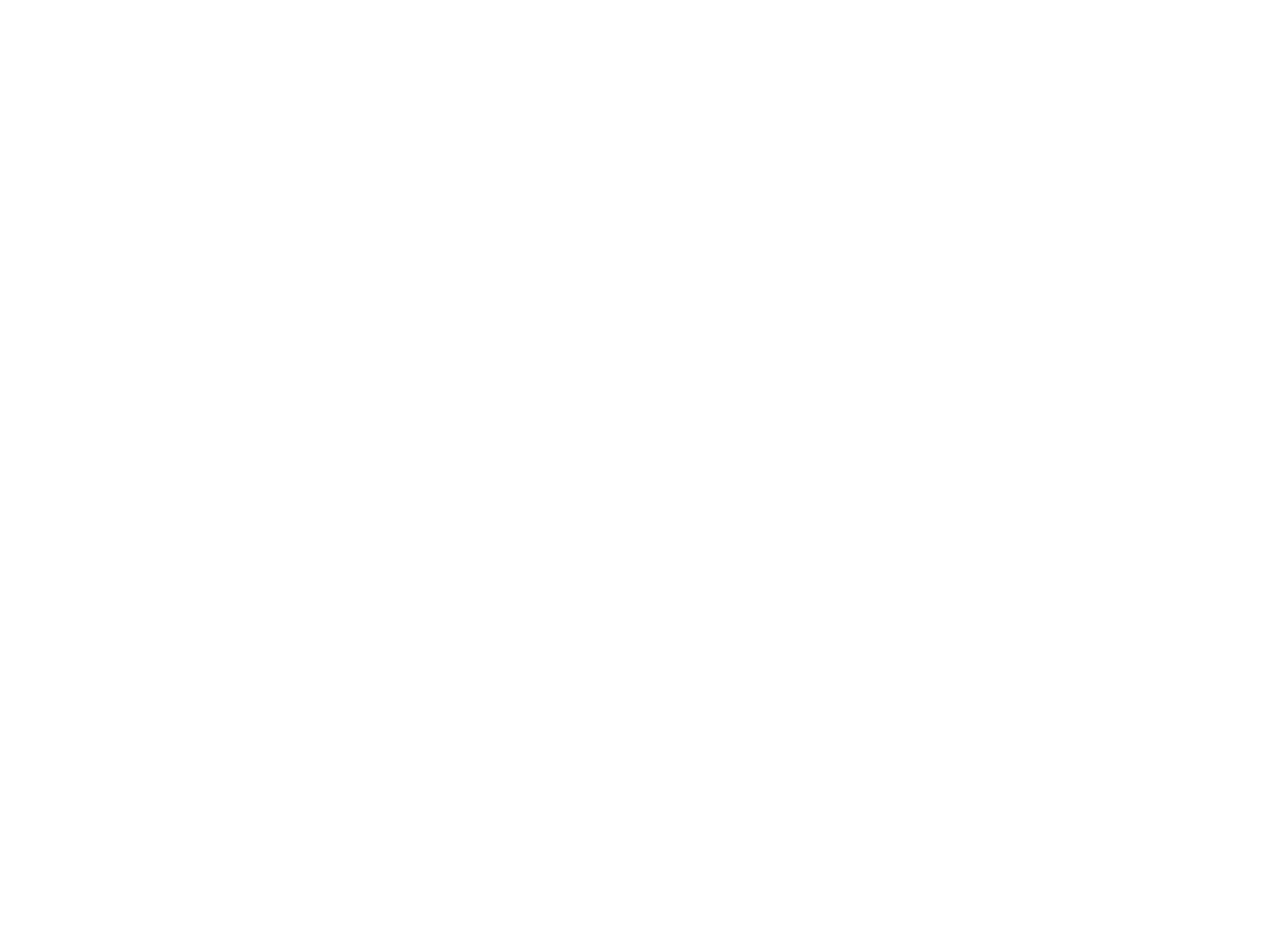
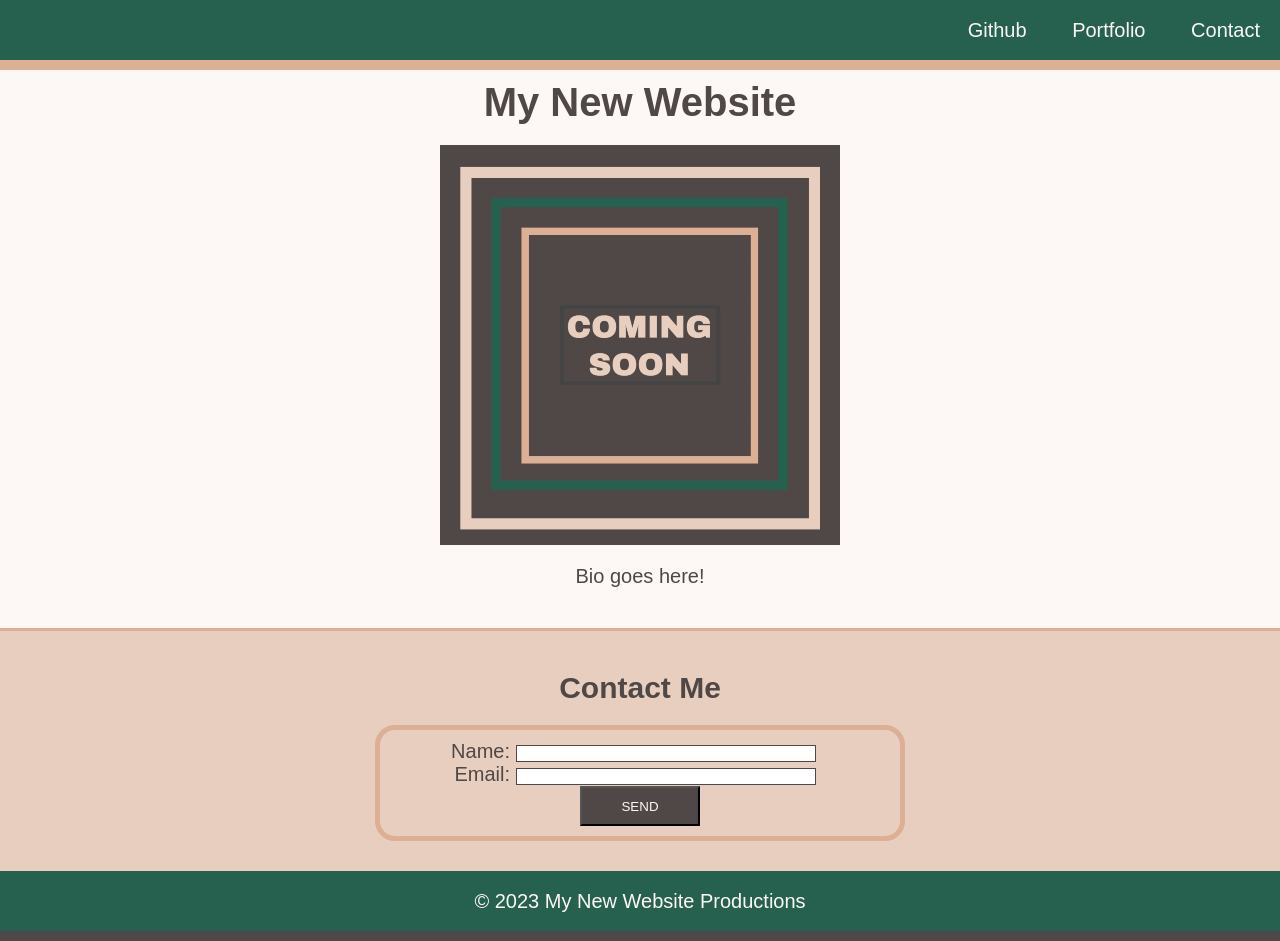
Before and after one commit to Jlausier/Student-Bio, a plain HTML site: page index.html in a window 1280 px wide. Before the commit the page ends 800 px from the top, so only its background shows below. Drawn offline with Linux system fonts and the light colour scheme; files that its build step writes are made by us from their sources.

Commit message:
added entire HTML and CSS code

```diff
--- /dev/null
+++ b/assets/css/style.css
@@ -0,0 +1,113 @@
+/* Universal Selector */
+* {
+    margin:0;
+    padding:0;
+  }
+
+  /* Element Selectors */
+  body {
+    position: relative;
+    font-family: "Goudy Bookletter 1911", sans-serif;
+    font-size: 20px;
+    background-color: #FDF8F5;
+    color: #4F4846;
+  }
+
+  h1,
+  h2 {
+    margin: 20px;
+  }
+
+  main {
+    padding: 60px 0;
+  }
+
+  li {
+    display: inline;
+    padding: 0px 20px;
+    text-decoration: none;
+  }
+
+  a {
+    text-decoration: none;
+    color: #FDF8F5;
+  }
+
+  header,
+  footer {
+    height: 60px;
+    width: 100%;
+    line-height: 60px;
+    background-color: #266150;
+  }
+
+  header {
+    position: fixed;
+    border-bottom: 10px solid #DDAF94;
+  }
+
+  footer {
+    position: absolute;
+    margin-top: 0;
+    bottom: 0;
+    border-bottom: 10px solid #4F4846;
+    color: #FDF8F5;
+  }
+
+  figure {
+    margin-bottom: 40px;
+  }
+
+  img {
+    display: block;
+    margin: 20px auto;
+  }
+
+  section {
+    margin-bottom: 0;
+    padding: 20px 10px 40px 10px;
+    border-top: 3px solid #DDAF94;
+    background-color:  #E8CEBF;
+  }
+
+  form {
+    /* Center the form on the page */
+    margin: 0 auto;
+    width: 500px;
+    padding: 10px;
+    border: 5px solid #DDAF94;
+    border-radius: 20px;
+  }
+
+  label {
+    display: inline-block;
+    width: 100px;
+  }
+
+  input,
+  textarea {
+    box-sizing: border-box;
+    width: 300px;
+    border: 1px solid #4F4846;
+  }
+
+  textarea {
+    vertical-align: top;
+    height: 60px;
+  }
+
+  button {
+    height: 40px;
+    width: 120px;
+    background-color: #4F4846;
+    color: #FDF8F5;
+  }
+
+  /* Class Selectors */
+  .text-center {
+    text-align: center;
+  }
+
+  .text-right {
+    text-align: right;
+  }
--- a/index.html
+++ b/index.html
@@ -4,7 +4,51 @@
   <meta charset="UTF-8">
   <meta name="viewport" content="width=device-width, initial-scale=1.0">
   <link rel="stylesheet" type="text/css" href="./assets/css/style.css">
-<title> My Student Bio</title>
+<title>My Student Bio</title>
 </head>
+<!-- This is the nave bar -->
+<body>
+    <header>
+        <nav class="text-right">
+            <ul>
+                <li><a href="https://github.com/">Github</a></li>
+                <li> <a href="#">Portfolio</a></li>
+                <li> <a href="#contact">Contact</a></li>
+            </ul>
+        </nav>
+    </header>
+</body>
+<!-- This is the middle section of the website -->
+<main>
+    <h1 class="text-center">My New Website</h1>
+    <figure>
+      <img src="./assets/images/image-1.png" alt="Graphic with Coming Soon text">
+      <figcaption class="text-center">Bio goes here!</figcaption>
+    </figure>
+    <!-- This is the form for contact -->
+    <section id="contact">
+      <h2 class="text-center">Contact Me</h2>
+      <form>
+        <ul>
+          <li>
+            <label class="text-right" for="name">Name:</label>
+            <input type="text" id="name" name="user-name">
+          </li>
+          <li>
+            <label class="text-right" for="email">Email:</label>
+            <input type="text" id="email" name="user-email">
+          </li>
+        </ul>
+        <div class="text-center">
+          <button type="submit">SEND</button>
+        </div>
+      </form>
+    </section>
+  </main>
 
-<body></body>
+  <footer class="text-center">
+    © 2023 My New Website Productions
+  </footer>
+
+</body>
+</html>
```
Also changed, not shown: assets/images/image-1.png (added), style.css (deleted), 1 other file.
